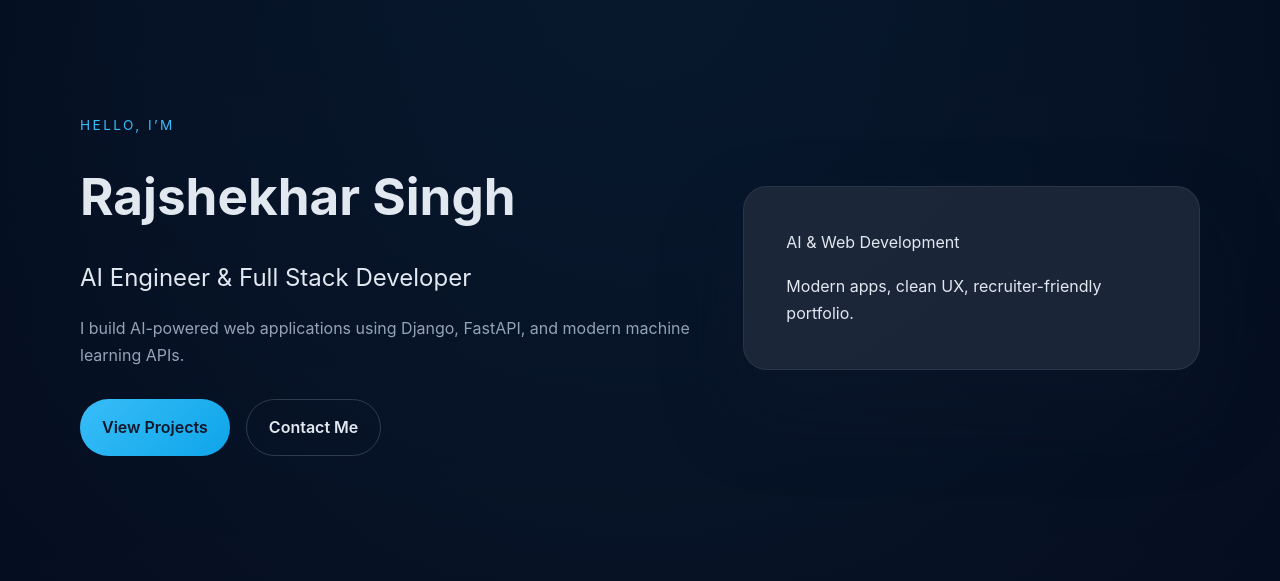
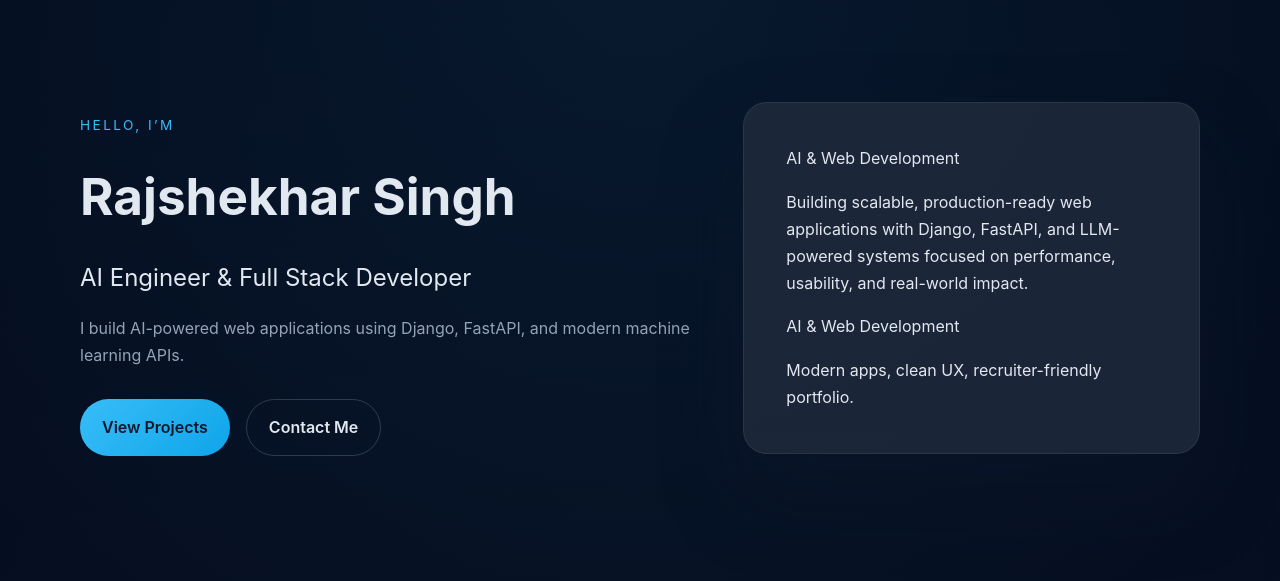
Before and after one commit to Rajshekhar061/My_Portfolio, a Django app: page / in a window 1280 px wide. Shown: the part 64-645 px from the top of the page. Run offline with Django 4.2, Linux system fonts and the light colour scheme.

```diff
--- a/portfolio/templates/portfolio/home.html
+++ b/portfolio/templates/portfolio/home.html
@@ -13,7 +13,8 @@
     </div>
     <div class="hero-card">
       <div class="hero-card-inner">
-        <p>AI &amp; Web Development</p>
+        <p>AI & Web Development</p>
+        <p>Building scalable, production-ready web applications with Django, FastAPI, and LLM-powered systems focused on performance, usability, and real-world impact.</p><p>AI & Web Development</p>
         <p>Modern apps, clean UX, recruiter-friendly portfolio.</p>
       </div>
     </div>
```
